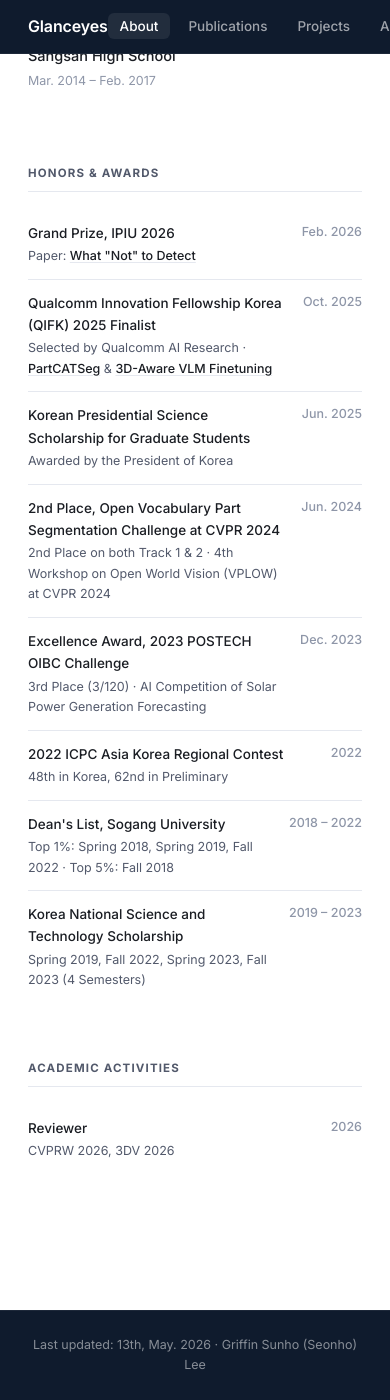
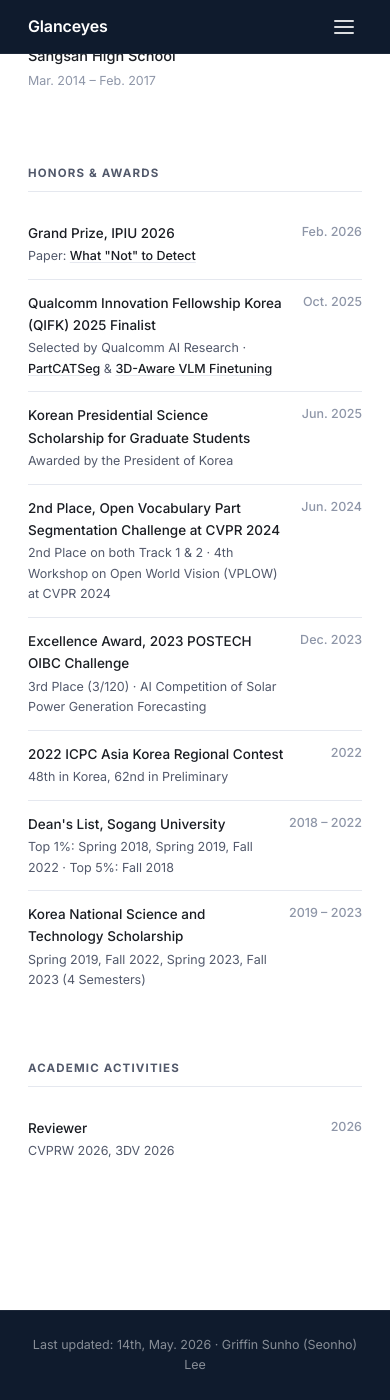
Before and after one commit to Glanceyes/Glanceyes.github.io, a Jekyll site: the page built from _pages/index.md, in a window 390 px wide and 1400 px high, scrolled down 6028 px. Built offline with Jekyll 4.4.1, drawn with Linux system fonts in a browser that asks for light colours.

Commit message:
Add hamburger menu for mobile nav
Below 600px viewport, the horizontal nav links collapse into a
hamburger button on the right; tapping it slides down a vertical
drawer with full-width links. The hamburger animates into an X
when open, and tapping any link auto-closes the menu.

Co-Authored-By: Claude Opus 4.7 (1M context) <noreply@anthropic.com>

```diff
--- a/_includes/footer.html
+++ b/_includes/footer.html
@@ -1,3 +1,3 @@
 <footer>
-  Last updated: 13th, May. 2026 · Griffin Sunho (Seonho) Lee
+  Last updated: 14th, May. 2026 · Griffin Sunho (Seonho) Lee
 </footer>
--- a/_includes/header.html
+++ b/_includes/header.html
@@ -1,7 +1,12 @@
 <nav class="nav">
   <div class="nav-inner">
     <a href="{{ '/' | relative_url }}" class="nav-logo">Glanceyes</a>
-    <ul class="nav-links">
+    <button class="nav-toggle" type="button" aria-controls="nav-menu" aria-expanded="false" aria-label="Toggle navigation menu">
+      <span class="nav-toggle-bar"></span>
+      <span class="nav-toggle-bar"></span>
+      <span class="nav-toggle-bar"></span>
+    </button>
+    <ul class="nav-links" id="nav-menu">
       <li><a href="{{ '/' | relative_url }}"{% if page.url == "/" or page.url == "/index" %} class="active"{% endif %}>About</a></li>
       <li><a href="{{ '/publications' | relative_url }}"{% if page.url contains "publications" %} class="active"{% endif %}>Publications</a></li>
       <li><a href="{{ '/projects' | relative_url }}"{% if page.url contains "project" %} class="active"{% endif %}>Projects</a></li>
--- a/css/style.scss
+++ b/css/style.scss
@@ -75,6 +75,30 @@ body {
 .nav-links a.active,
 .nav-links a:hover { color: #fff; }
 .nav-links a.active { background: rgba(255,255,255,0.08); }
+.nav-toggle {
+  display: none;
+  background: none;
+  border: none;
+  padding: 0;
+  cursor: pointer;
+  width: 36px;
+  height: 36px;
+  flex-direction: column;
+  align-items: center;
+  justify-content: center;
+  gap: 4px;
+}
+.nav-toggle-bar {
+  display: block;
+  width: 20px;
+  height: 2px;
+  background: rgba(255,255,255,0.85);
+  border-radius: 2px;
+  transition: transform 0.2s ease, opacity 0.15s ease;
+}
+.nav-toggle[aria-expanded="true"] .nav-toggle-bar:nth-child(1) { transform: translateY(6px) rotate(45deg); }
+.nav-toggle[aria-expanded="true"] .nav-toggle-bar:nth-child(2) { opacity: 0; }
+.nav-toggle[aria-expanded="true"] .nav-toggle-bar:nth-child(3) { transform: translateY(-6px) rotate(-45deg); }
 
 /* Home Hero */
 .hero {
@@ -400,6 +424,36 @@ footer { background: var(--hero-bg); color: rgba(255,255,255,0.5); text-align: c
 
 /* Mobile */
 @media (max-width: 600px) {
+  .nav-toggle { display: inline-flex; }
+  .nav-links {
+    position: absolute;
+    top: 100%;
+    left: 0;
+    right: 0;
+    flex-direction: column;
+    gap: 0;
+    background: var(--hero-bg);
+    border-bottom: 1px solid rgba(255,255,255,0.06);
+    padding: 6px 16px;
+    max-height: 0;
+    overflow: hidden;
+    opacity: 0;
+    pointer-events: none;
+    transition: max-height 0.25s ease, opacity 0.18s ease, padding 0.25s ease;
+  }
+  .nav-links.open {
+    max-height: 320px;
+    opacity: 1;
+    pointer-events: auto;
+    padding: 8px 16px 14px;
+  }
+  .nav-links li { width: 100%; }
+  .nav-links a {
+    display: block;
+    padding: 10px 14px;
+    font-size: 14px;
+    border-radius: 6px;
+  }
   .hero-inner {
     display: grid;
     grid-template-columns: 80px 1fr;
```
Also changed, not shown: other parts of _includes/header.html (+18 -0 lines).
